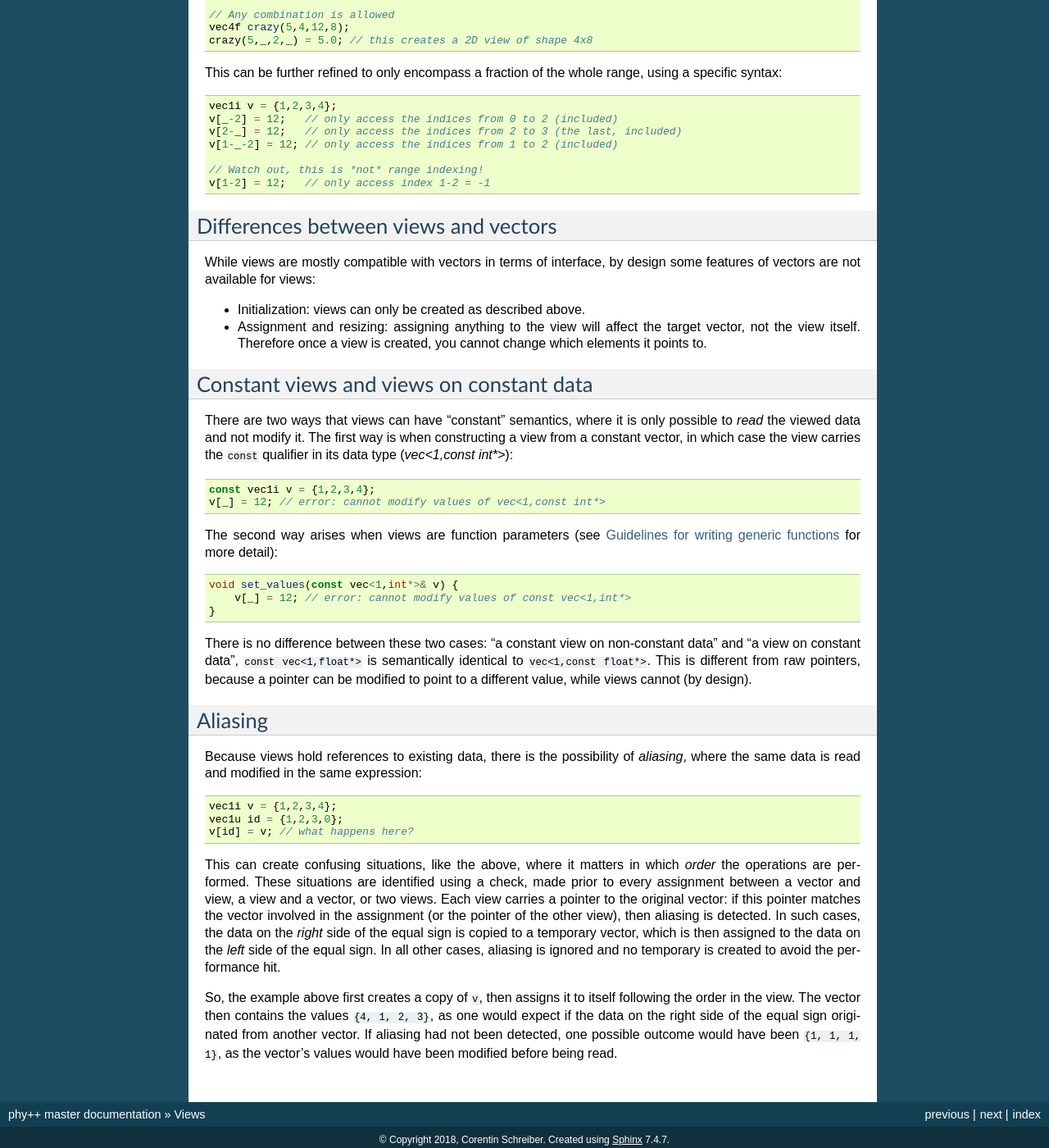
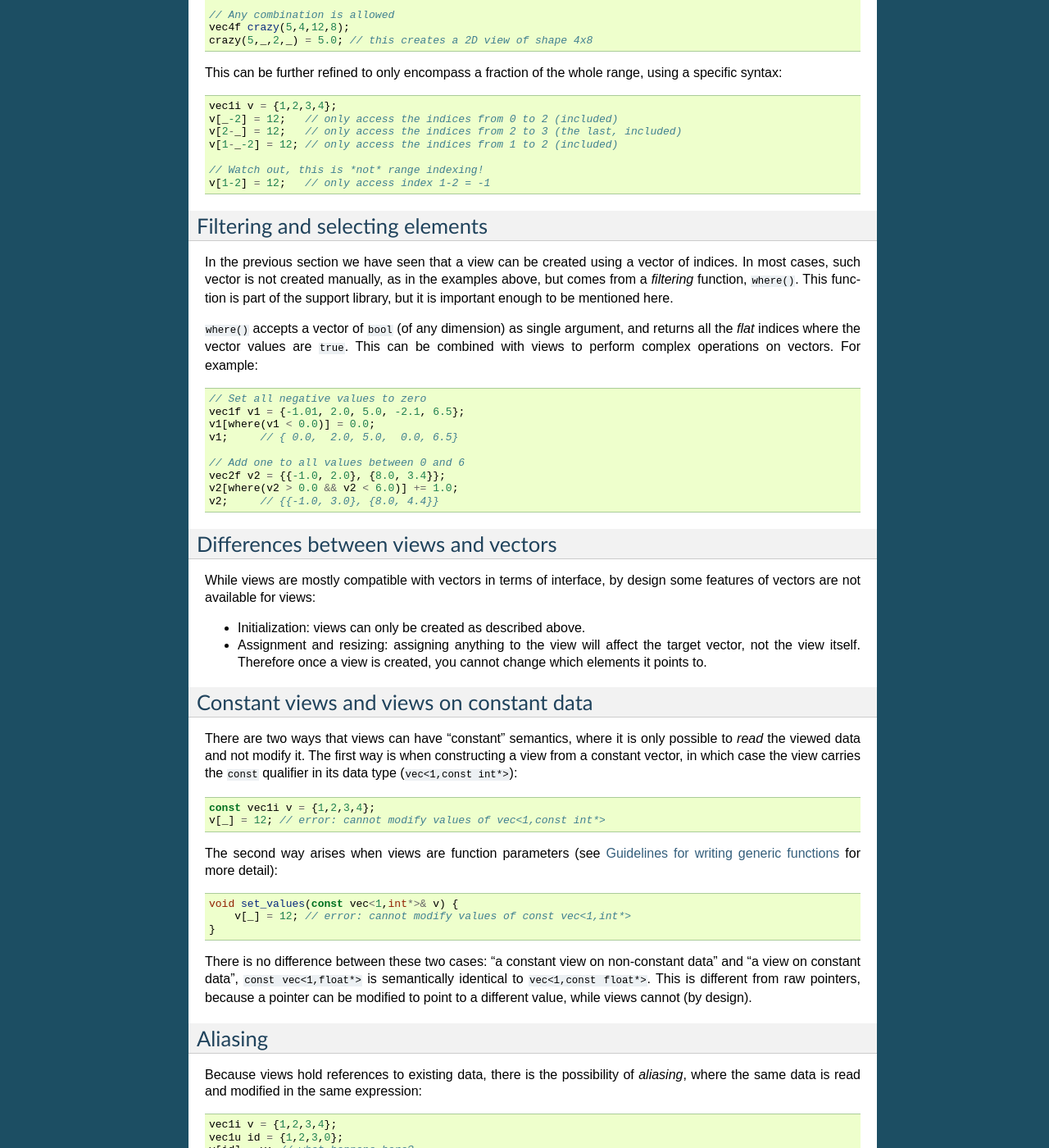
Before and after one commit to cschreib/vif, a Sphinx documentation site: the page built from doc/sphinx/view.rst, in a window 1280 px wide and 1400 px high, scrolled down 1692 px. Shown: the whole window at 82% size. Built offline with Sphinx 7.4.7, drawn with Linux system fonts in a browser that asks for light colours; formulas are drawn with MathJax 3; some of the changed text lies outside the part shown.

Commit message:
WIP on sphinx

````diff
--- a/doc/sphinx/generic-function-guidelines.rst
+++ b/doc/sphinx/generic-function-guidelines.rst
@@ -172,7 +172,7 @@ Most function created in C++ thus far, including those in the C++ standard libra
     vec1d v2 = {2.0, 4.0, 6.0};
     sqrt(v2); // {1.41..., 2.0, 2.45...}
 
-However the phy++ support library cannot contain *all* functions that ever existed, and you may create your own scalar functions that you wish to vectorize. This can be achieved using the preprocessor macro ``PHYPP_VECTORIZE()```:
+However the phy++ support library cannot contain *all* functions that ever existed, and you may create your own scalar functions that you wish to vectorize. This can be achieved using the preprocessor macro ``PHYPP_VECTORIZE()``:
 
 .. code-block:: c++
 
--- a/doc/sphinx/view.rst
+++ b/doc/sphinx/view.rst
@@ -94,6 +94,26 @@ This can be further refined to only encompass a fraction of the whole range, usi
     v[1-2] = 12;   // only access index 1-2 = -1
 
 
+Filtering and selecting elements
+--------------------------------
+
+In the previous section we have seen that a view can be created using a vector of indices. In most cases, such vector is not created manually, as in the examples above, but comes from a *filtering* function, ``where()``. This function is part of the support library, but it is important enough to be mentioned here.
+
+``where()`` accepts a vector of ``bool`` (of any dimension) as single argument, and returns all the *flat* indices where the vector values are ``true``. This can be combined with views to perform complex operations on vectors. For example:
+
+.. code-block:: c++
+
+    // Set all negative values to zero
+    vec1f v1 = {-1.01, 2.0, 5.0, -2.1, 6.5};
+    v1[where(v1 < 0.0)] = 0.0;
+    v1;     // { 0.0,  2.0, 5.0,  0.0, 6.5}
+
+    // Add one to all values between 0 and 6
+    vec2f v2 = {{-1.0, 2.0}, {8.0, 3.4}};
+    v2[where(v2 > 0.0 && v2 < 6.0)] += 1.0;
+    v2;     // {{-1.0, 3.0}, {8.0, 4.4}}
+
+
 Differences between views and vectors
 -------------------------------------
 
@@ -106,7 +126,7 @@ While views are mostly compatible with vectors in terms of interface, by design
 Constant views and views on constant data
 -----------------------------------------
 
-There are two ways that views can have "constant" semantics, where it is only possible to *read* the viewed data and not modify it. The first way is when constructing a view from a constant vector, in which case the view carries the ``const`` qualifier in its data type (`vec<1,const int*>`):
+There are two ways that views can have "constant" semantics, where it is only possible to *read* the viewed data and not modify it. The first way is when constructing a view from a constant vector, in which case the view carries the ``const`` qualifier in its data type (``vec<1,const int*>``):
 
 .. code-block:: c++
 
````
